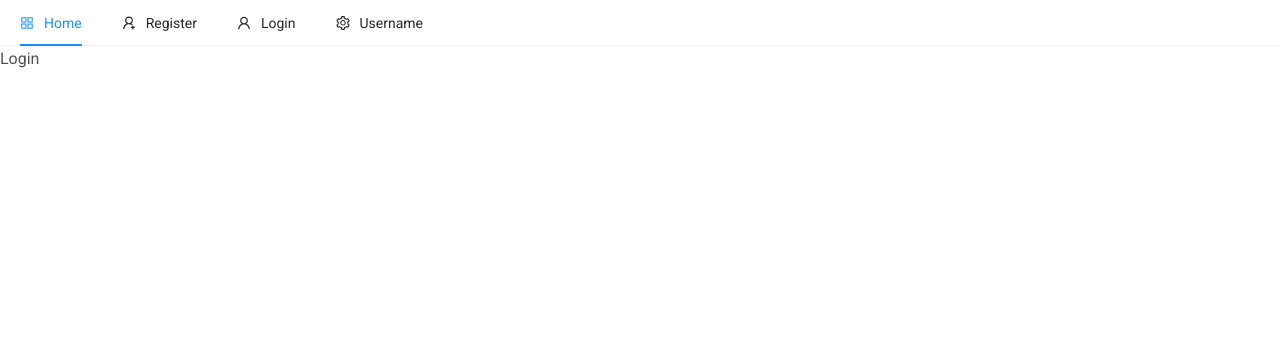
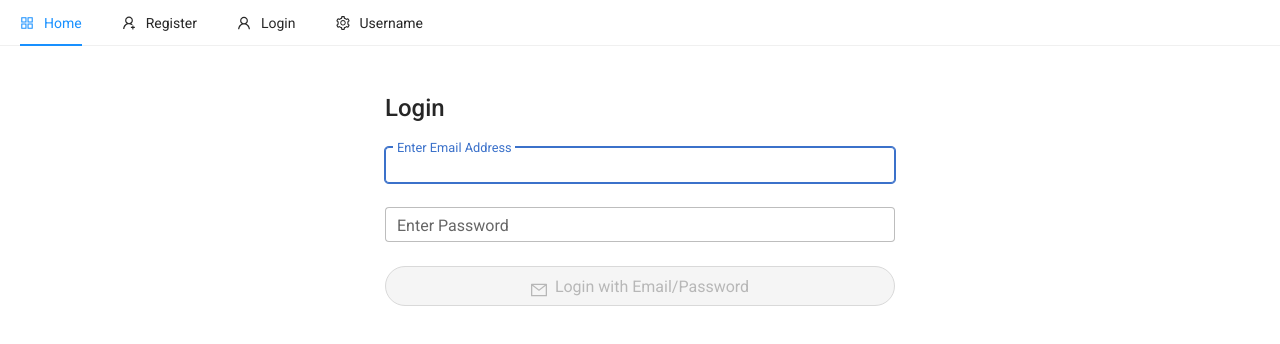
Before and after one commit to ShashankAgarwal77/Ecommerce-MERN, a React (Create React App) app in the folder client/: page /login in a window 1280 px wide. Shown: the top 344 px of the page. Built offline with nearby package versions, Linux system fonts and the light colour scheme; no server answers.

Commit message:
login page styling

```diff
--- a/client/src/pages/auth/Login.js
+++ b/client/src/pages/auth/Login.js
@@ -1,9 +1,60 @@
-import React from 'react';
+import React, { useState } from "react";
+import { auth } from "../../firebase";
+import { toast } from "react-toastify";
+import { Button } from "antd";
+import { MailOutlined } from "@ant-design/icons";
+
+import { MDBInput } from "mdb-react-ui-kit";
 
 const Login = () => {
+  const [email, setEmail] = useState("");
+  const [password, setPassword] = useState("");
+
+  const handleSubmit = async (e) => {
+    e.preventDefault();
+    // console.table(email, password);
+  };
+
   return (
-    <div>
-      <p>Login</p>
+    <div className="container p-5">
+      <div className="row">
+        <div className="col-md-6 offset-md-3">
+          <h4>Login</h4>
+          <form onSubmit={handleSubmit}>
+            <MDBInput
+              label="Enter Email Address"
+              type="email"
+              id="typeEmail"
+              className="form-control my-4"
+              value={email}
+              onChange={(e) => setEmail(e.target.value)}
+              autoFocus
+            />
+
+            <MDBInput
+              label="Enter Password"
+              type="password"
+              id="typePassword"
+              className="form-control my-4"
+              value={password}
+              onChange={(e) => setPassword(e.target.value)}
+            />
+
+            <Button
+              onClick={handleSubmit}
+              type="primary"
+              className="mb-3"
+              block
+              shape="round"
+              icon={<MailOutlined />}
+              size="large"
+              disabled={!email || password.length < 6}
+            >
+              Login with Email/Password
+            </Button>
+          </form>
+        </div>
+      </div>
     </div>
   );
 };
```
